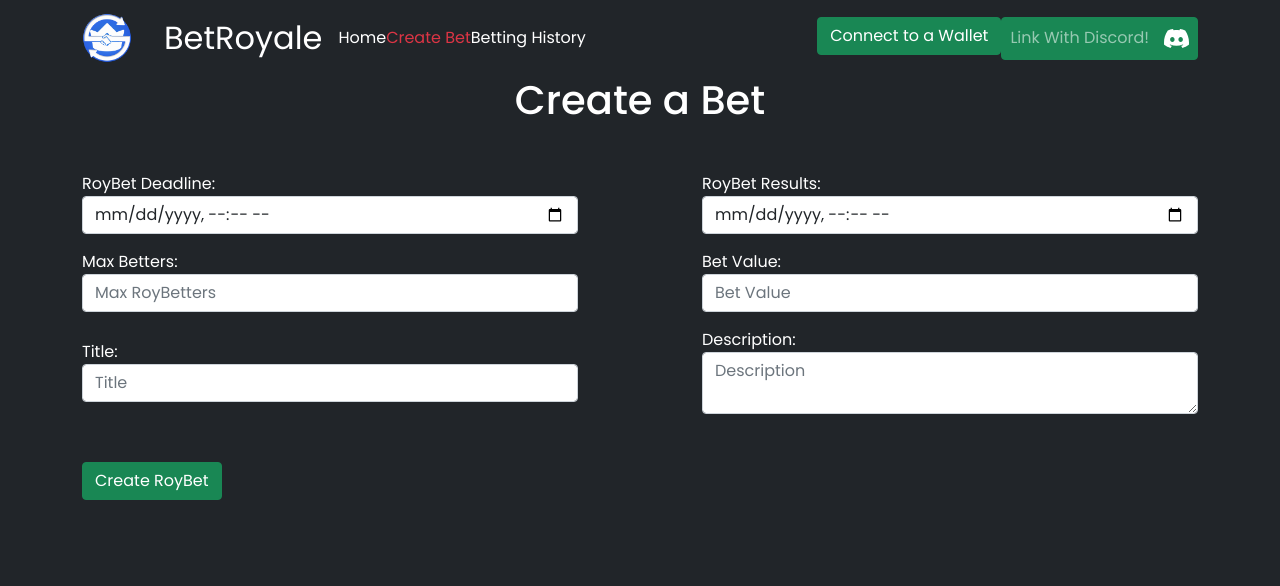
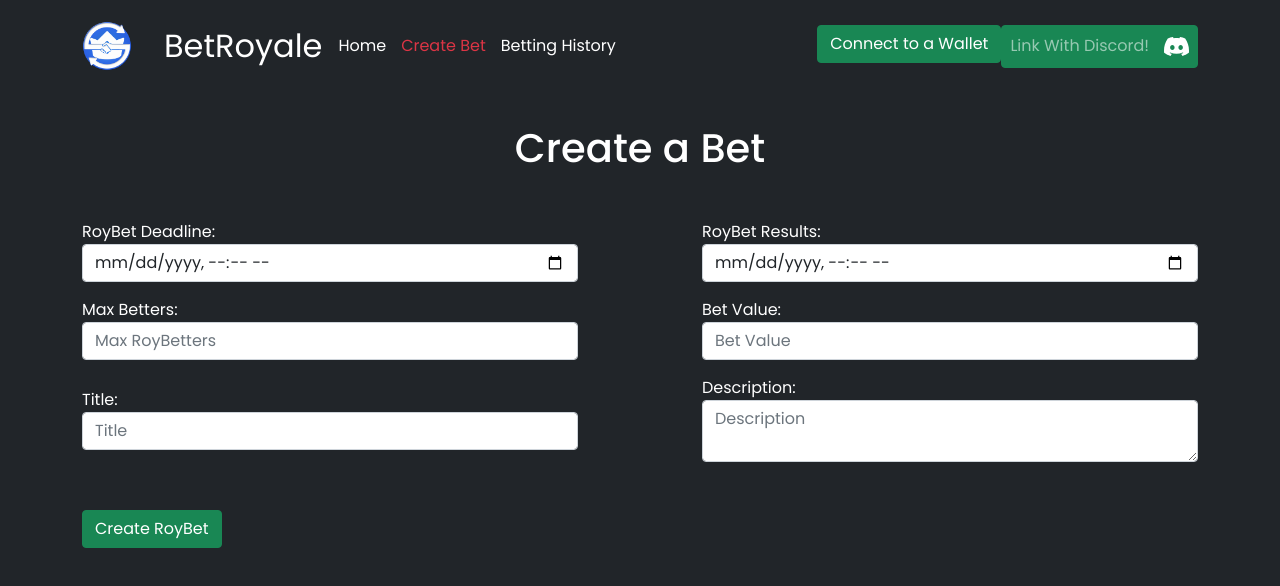
Before and after one commit to fsyntax/bet-royale, a React (Create React App) app: page /createBet in a window 1280 px wide. Shown: the top 586 px of the page. Built offline with nearby package versions, Linux system fonts and the light colour scheme.

Commit message:
Improved the Header

```diff
--- a/src/components/BettingTable.js
+++ b/src/components/BettingTable.js
@@ -41,6 +41,7 @@ const BettingTable = (props) => {
   }
 
   async function handleBet({ amount, address, objData }) {
+    try {
       if (!window.ethereum) {
         setMetamaskModal(true);
         setDescription("Please install Metamask!");
@@ -72,6 +73,11 @@ const BettingTable = (props) => {
       setBetState([...betState, objData.id]);
 
       BetService.getInstance().logBet(objData);
+    } catch (error) {
+      console.clear();
+      setBetToast(true);
+      setBetToastDescription("Bet successfully rejected");
+    }
   }
 
   function openDescriptionModal(description) {
@@ -199,11 +205,11 @@ const BettingTable = (props) => {
           style={{ marginRight: "20px", marginBottom: "20px" }}
         >
           <div className="bg-white text-black rounded">
-            <div className="toast-header">
+            <div className="toast-header bg-success text-white">
               <strong className="me-auto">Alert</strong>
               <button
                 type="button"
-                className="btn-close"
+                className="btn-close btn-close-white"
                 data-bs-dismiss="toast"
                 aria-label="Close"
                 onClick={closeBetToast}
--- a/src/components/Header.js
+++ b/src/components/Header.js
@@ -10,7 +10,6 @@ const Header = (props) => {
 
   const [modal, setModal] = useState(false);
   const [description, setDescription] = useState("");
-
 
   function connectToWallet() {
     if (window.ethereum) {
@@ -89,8 +88,15 @@ const Header = (props) => {
           </div>
         </div>
       </Modal>
-
-      <Navbar className="main-navbar" collapseOnSelect expand="lg" bg="dark" variant="dark" fixed="top">
+      <Navbar
+        className="main-navbar p-3"
+        collapseOnSelect
+        expand="lg"
+        bg="dark"
+        variant="dark"
+        fixed="top"
+        style={{ marginBottom: "15px" }}
+      >
         <Container>
           <Navbar.Brand href="#home" className="header-logo--wrapper">
             <img
@@ -99,44 +105,50 @@ const Header = (props) => {
               src={logo}
               alt="logo"
             />
-            <span className="header-logo--text">
-              BetRoyale
-            </span>
+            <span className="header-logo--text">BetRoyale</span>
           </Navbar.Brand>
           <Navbar.Toggle aria-controls="main-navbar-nav" />
           <Navbar.Collapse id="main-navbar-nav">
-            <Nav className="me-auto">
-              <Link className={
+            <Nav className="me-auto d-flex">
+              <Link
+                className={
                   location.pathname === "/"
                     ? "pr-3 text-danger text-decoration-none"
                     : "pr-3 text-white text-decoration-none"
                 }
+                style={{ marginRight: "15px" }}
                 to="/"
               >
-                Home</Link>
-              <Link className={
+                Home
+              </Link>
+              <Link
+                className={
                   location.pathname === "/createBet"
                     ? "pr-3 text-danger text-decoration-none"
                     : "pr-3 text-white text-decoration-none"
                 }
+                style={{ marginRight: "15px" }}
                 to="/createBet"
               >
-                Create Bet</Link>
-              <Link className={
+                Create Bet
+              </Link>
+              <Link
+                className={
                   location.pathname === "/bettingHistory"
-                  ? "pr-3 text-danger text-decoration-none"
-                  : "pr-3 text-white text-decoration-none"
+                    ? "text-danger text-decoration-none"
+                    : "text-white text-decoration-none"
                 }
                 to="/bettingHistory"
               >
-                Betting History</Link>
+                Betting History
+              </Link>
             </Nav>
             <Nav>
-              <Nav.Item >
+              <Nav.Item className="d-flex">
                 {localStorage.getItem("address") && (
                   <div
                     className="ml-3 d-flex flex-column"
-                    style={{ marginLeft: "15px" }}
+                    style={{ marginRight: "15px" }}
                   >
                     <button className="btn btn-secondary">
                       Address: {localStorage.getItem("shortenedAddress")}
@@ -154,18 +166,21 @@ const Header = (props) => {
                   </div>
                 )}
                 {localStorage.getItem("username") && (
-                  <div style={{ marginLeft: "15px" }}>
+                  <div>
                     <button className="btn btn-primary">
                       {localStorage.getItem("username")}
                     </button>
                   </div>
-                )}</Nav.Item>
+                )}
+              </Nav.Item>
               {!localStorage.getItem("username") && (
-                <Nav.Link className="text-decoration-none btn btn-success d-flex justify-items-center align-items-center"
+                <Nav.Link
+                  className="text-decoration-none btn btn-success d-flex justify-items-center align-items-center"
                   target="_blank"
                   rel="noreferrer"
-                  id="login" href="https://discord.com/api/oauth2/authorize?client_id=903764073966096425&redirect_uri=https%3A%2F%2Fbet-royale.netlify.app%2F&response_type=token&scope=identify">
-
+                  id="login"
+                  href="https://discord.com/api/oauth2/authorize?client_id=903764073966096425&redirect_uri=https%3A%2F%2Fbet-royale.netlify.app%2F&response_type=token&scope=identify"
+                >
                   Link With Discord!
                   <img
                     className="ml-3 d-inline img-fluid"
--- a/src/index.scss
+++ b/src/index.scss
@@ -1,3 +1,13 @@
 .font-poppins {
   font-family: "Poppins", "sans-serif";
 }
+
+input::-webkit-outer-spin-button,
+input::-webkit-inner-spin-button {
+  -webkit-appearance: none;
+  margin: 0;
+}
+
+input[type="number"] {
+  -moz-appearance: textfield;
+}
--- a/src/pages/BettingHistory.js
+++ b/src/pages/BettingHistory.js
@@ -27,7 +27,7 @@ const BettingHistory = () => {
   }, []);
 
   return (
-    <div className="container d-flex align-items-center flex-column">
+    <div className="container d-flex align-items-center flex-column pt-5">
       <h1 className="text-4xl">Betting History</h1>
       <div className="my-10 w-100 d-flex justify-items-end align-items-center">
         <div className="d-flex flex-column">
--- a/src/pages/CreateBet.js
+++ b/src/pages/CreateBet.js
@@ -65,7 +65,7 @@ const CreateBet = () => {
   }
 
   return (
-    <div className="container d-flex align-items-center flex-column">
+    <div className="container d-flex align-items-center flex-column pt-5">
       <Modal show={modal}>
         <div className="modal-content">
           <div className="modal-header">
--- a/src/pages/Home.js
+++ b/src/pages/Home.js
@@ -47,7 +47,7 @@ const Home = () => {
   }, []);
 
   return (
-    <div className="container d-flex align-items-center flex-column h-100 w-100">
+    <div className="container d-flex align-items-center flex-column h-100 w-100 pt-5">
       <h1 className="text-4xl mb-5">RoyBet Centre</h1>
       <div className="mt-10 w-100 d-flex justify-items-center align-items-center">
         <BettingTable data={currentBets} betHistoryData={betHistory} />
```
Also changed, not shown: src/App.js (+6 -2 lines), src/index.css (deleted, +0 -13 lines). Lines whose indentation alone changed are shown as unchanged.
